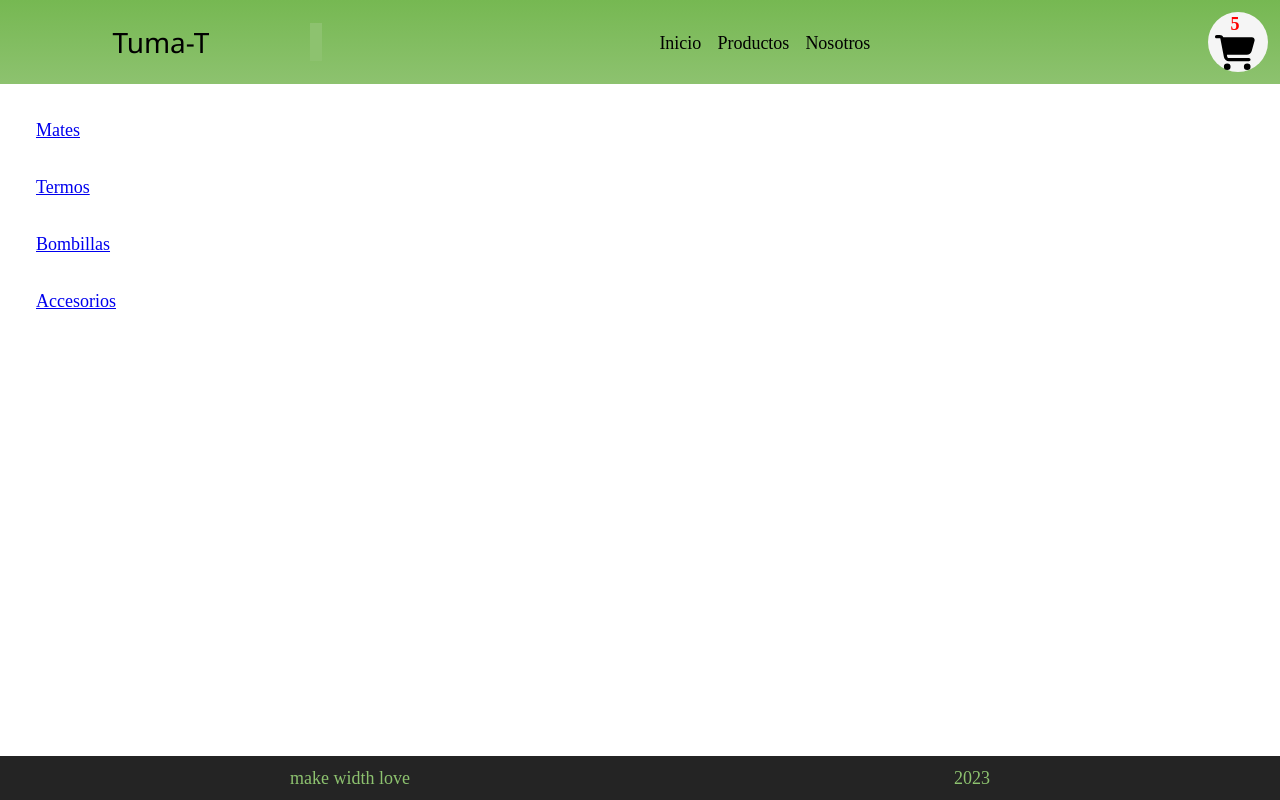
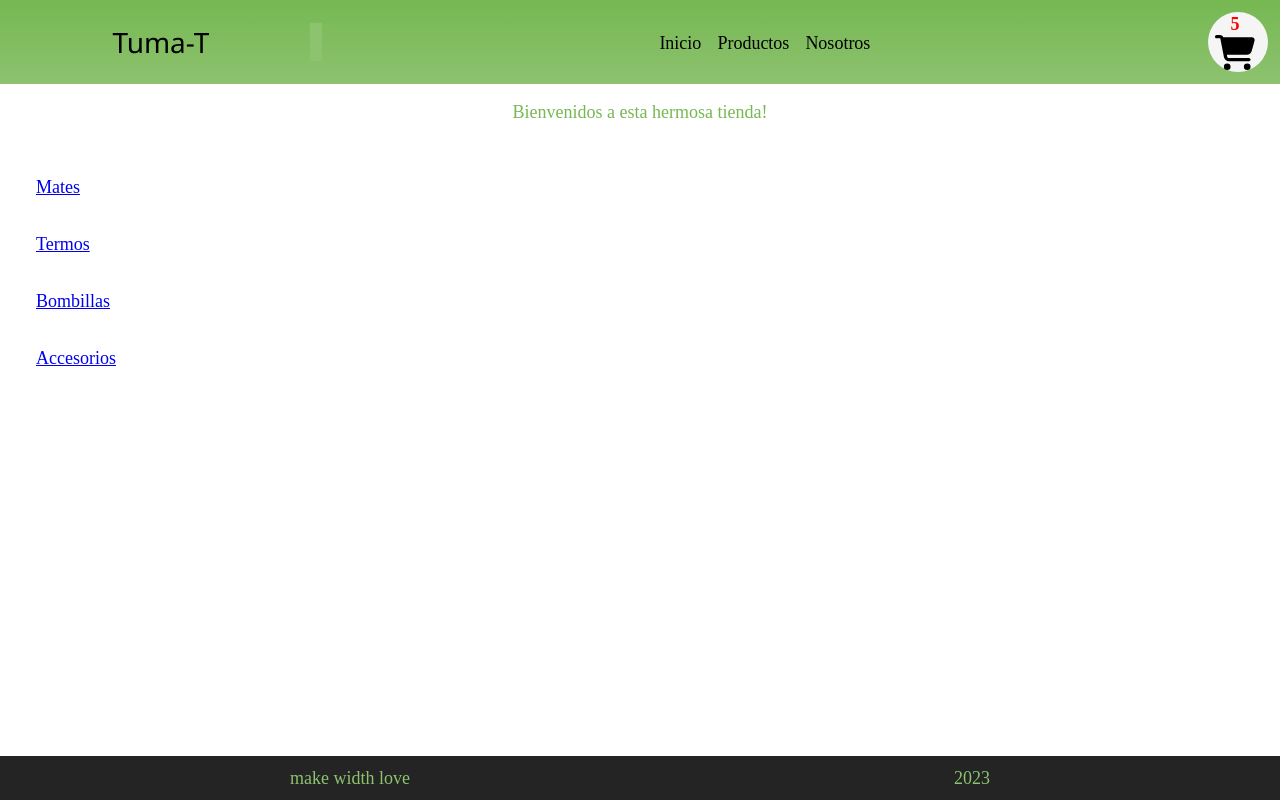
Before and after one commit to nicolassanti/coderReact, a React (Vite) app: page / in a window 1280 px wide. Built offline with nearby package versions, Linux system fonts and the light colour scheme.

Commit message:
agrego mensaje a ItemListContainer

```diff
--- /dev/null
+++ b/src/components/Main/ItemListContainer/ItemListContainer.jsx
@@ -0,0 +1,9 @@
+import './itemListContainer.css'
+
+function ItemListContainer({greeting}) {
+  return (
+    <div className='greeting'>{greeting}</div>
+  )
+}
+
+export default ItemListContainer
--- /dev/null
+++ b/src/components/Main/ItemListContainer/itemListContainer.css
@@ -0,0 +1,6 @@
+.greeting{
+
+    color: #76b852;
+    padding: 18px;
+    align-self: center;
+}
--- a/src/components/Main/Main.jsx
+++ b/src/components/Main/Main.jsx
@@ -1,14 +1,20 @@
 import './main.css'
+import ItemLisContainer from './ItemListContainer/ItemListContainer'
 
 function Main() {
+let saludo="Bienvenidos a esta hermosa tienda!"
+
   return (
     <main className='main'>
+    <ItemLisContainer greeting={saludo}/>
         <ul className='mainUl'>
             <li className='mainUlLi'><a href='/Mates'>Mates</a></li>
             <li className='mainUlLi'><a href='/Termos'>Termos</a></li>
             <li className='mainUlLi'><a href='/Bombillas'>Bombillas</a></li>
             <li className='mainUlLi'><a href='/Accesorios'>Accesorios</a></li>
         </ul>
+
+
     </main>
 
   )
--- a/src/components/Main/main.css
+++ b/src/components/Main/main.css
@@ -1,5 +1,6 @@
 .main{
 display: flex;
+flex-direction: column;
 justify-content: flex-start;
 
 }
--- a/src/components/Navbar/navbar.css
+++ b/src/components/Navbar/navbar.css
@@ -15,8 +15,8 @@
     border-right:12px solid  #8DC26F;
 }
 .itemList{
-    display: flex!important;
-    padding:10px 15%;
+    display: flex;
+    padding:10px;
 
     justify-content: center;
     align-items: flex-end;
```
